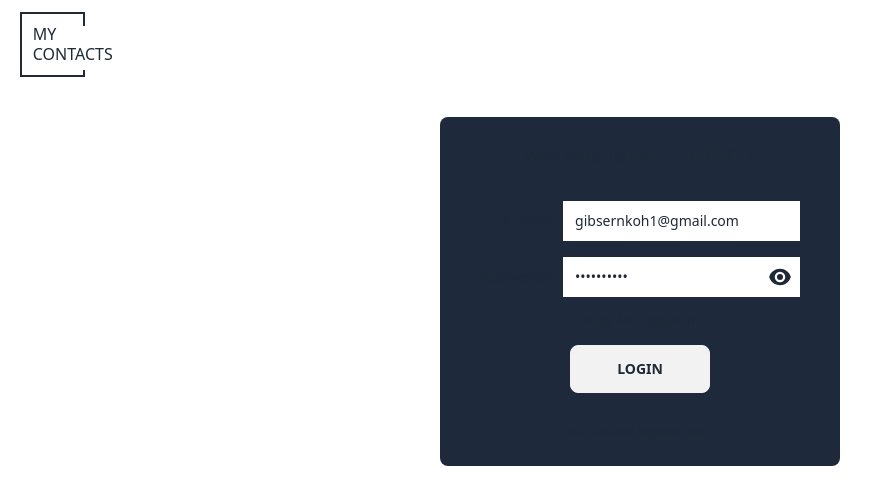
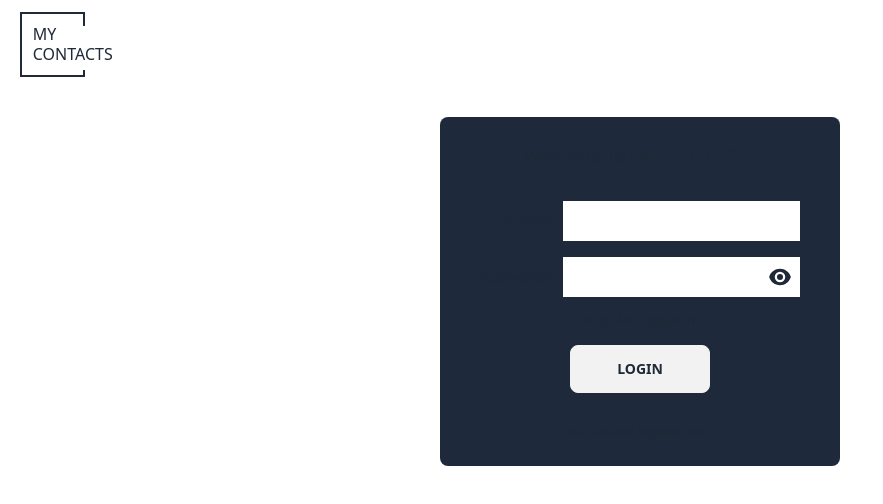
Before and after one commit to gibsernkoh/MyContacts, a Nuxt app: page / in a window 1280 px wide. Shown: the top 504 px of the page, without its empty margins (0-883 px from the left). Built offline with nearby package versions, Linux system fonts and the light colour scheme; no server answers.

Commit message:
rm: user placeholder credentials

```diff
--- a/pages/index.vue
+++ b/pages/index.vue
@@ -12,8 +12,8 @@
     const loading = ref(false)
 
     const payload = ref({
-        email: 'gibsernkoh1@gmail.com',
-        password: 'gibsernkoh',
+        email: '',
+        password: '',
         longSession: false,
     })
 
```
